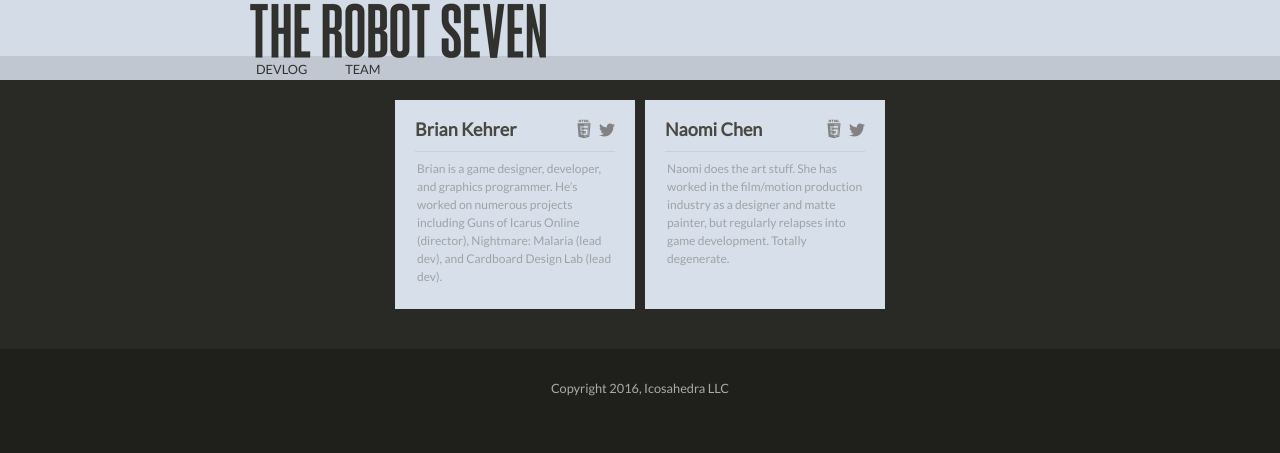
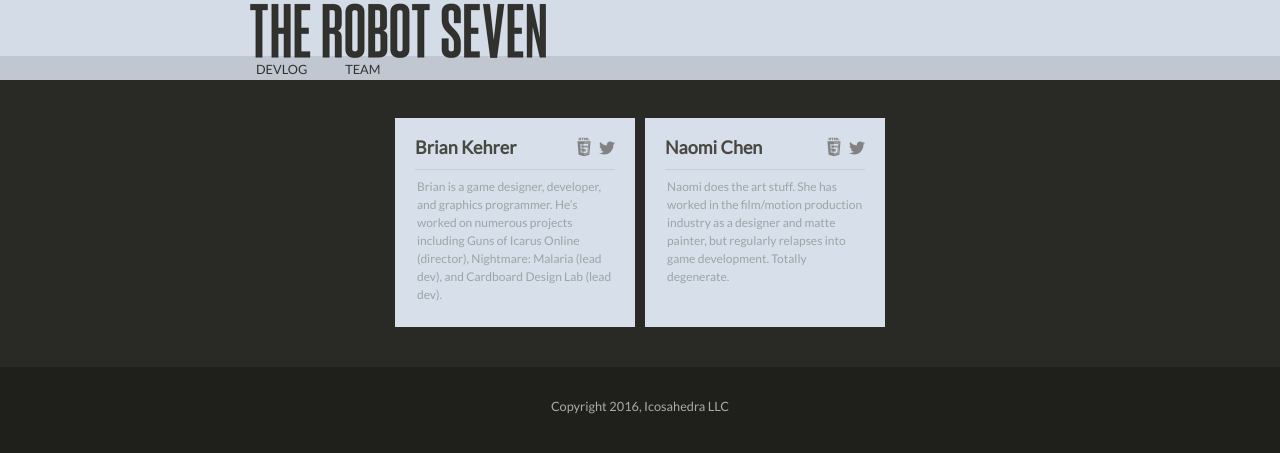
Before and after one commit to icosahedra/therobotseven, a Jekyll site: the page built from team.md, in a window 1280 px wide. Shown: the top 453 px of the page. Built offline with Jekyll 4.4.1, drawn with Linux system fonts in a browser that asks for light colours.

Commit message:
Increase padding

```diff
--- a/_sass/_layout.scss
+++ b/_sass/_layout.scss
@@ -225,7 +225,7 @@ a.title-link{
 **/
 
 .team-page{
-    padding-top:10px;
+    padding-top:28px;
     background-color:$background-color;
 }
 
```
